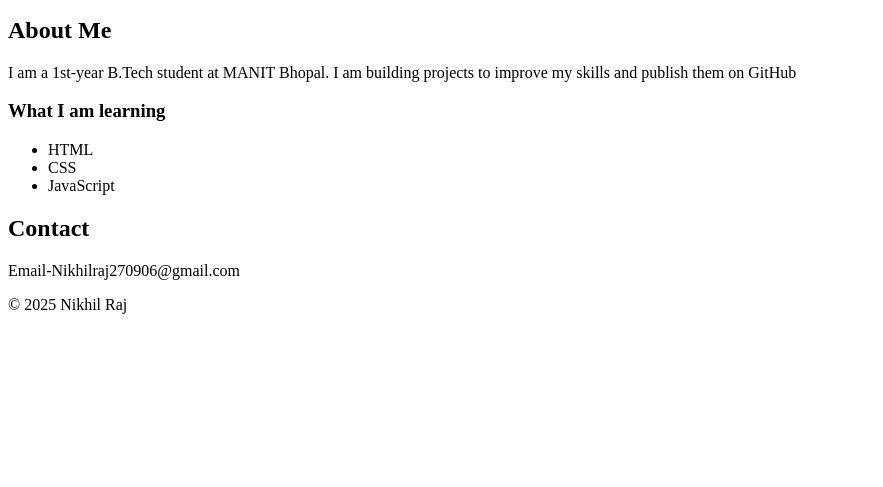
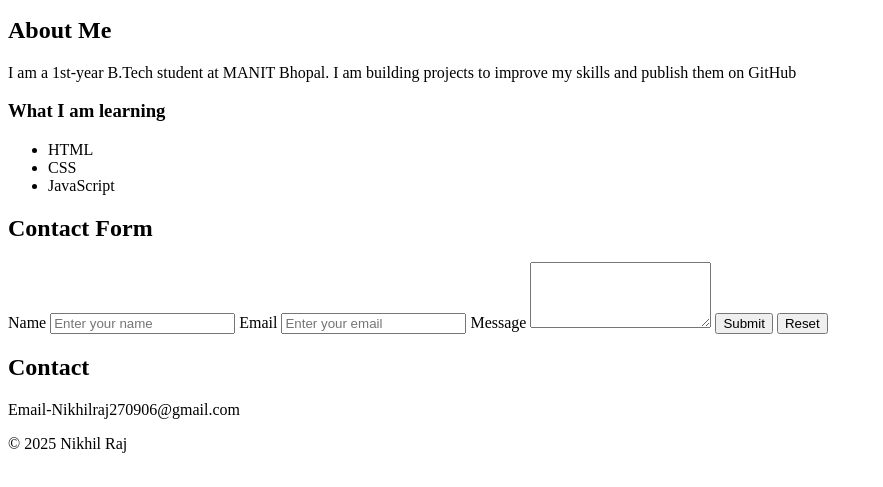
Before and after one commit to nikhilgamingff8-cyber/HTML-day-1, a plain HTML site: page index.html in a window 1280 px wide. Shown: the part 171-658 px from the top of the page, without its empty margins (0-883 px from the left). Drawn offline with Linux system fonts and the light colour scheme.

Commit message:
Completed HTML forms with validation and textarea

```diff
--- a/index.html
+++ b/index.html
@@ -29,6 +29,19 @@
         <li>JavaScript</li>
     </ul>
 </section>
+<section id="contact-form">
+  <h2>Contact Form</h2>
+  <form>
+     <label for="name">Name</label>
+        <input type="text" id="name" name="name" required placeholder="Enter your name">
+      <label for="email">Email</label>
+        <input type="email" id="email" name="email" required placeholder="Enter your email">
+        <label for="message">Message</label>
+         <textarea id="message" name="message" rows="4" required></textarea>
+      <button type="submit">Submit</button>
+      <button type="reset">Reset</button>
+  </form>
+</section>
 <section id="contact">
     <h2>Contact</h2>
     <p>Email-Nikhilraj270906@gmail.com</p>
```
